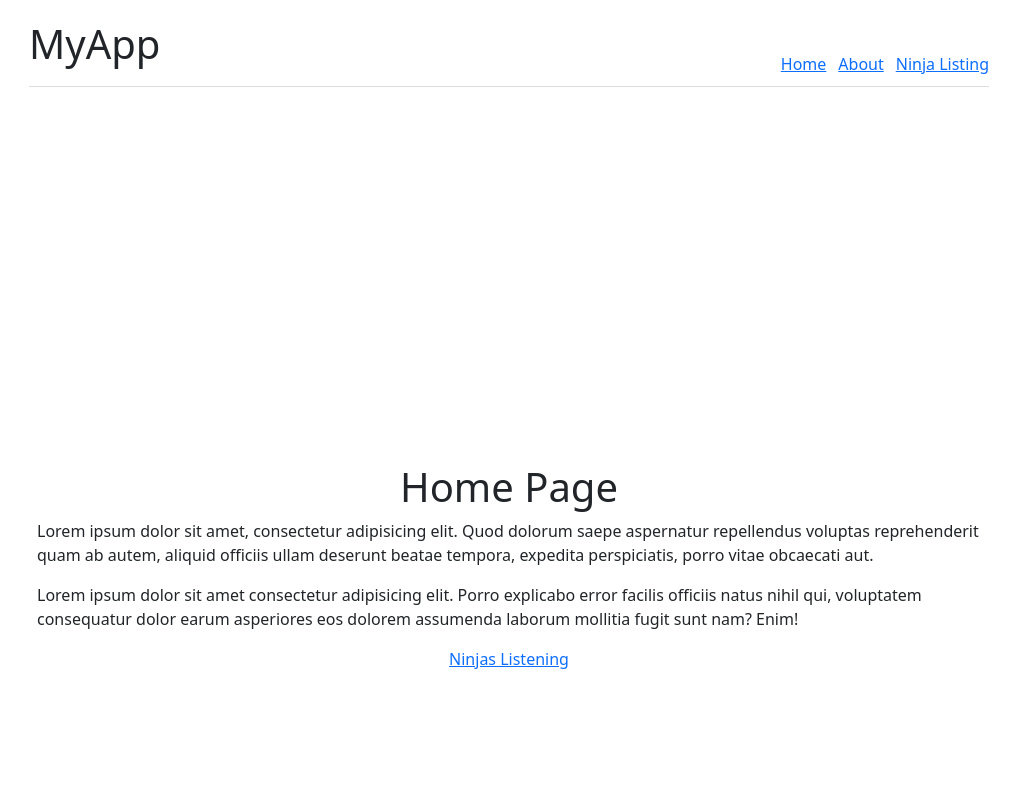
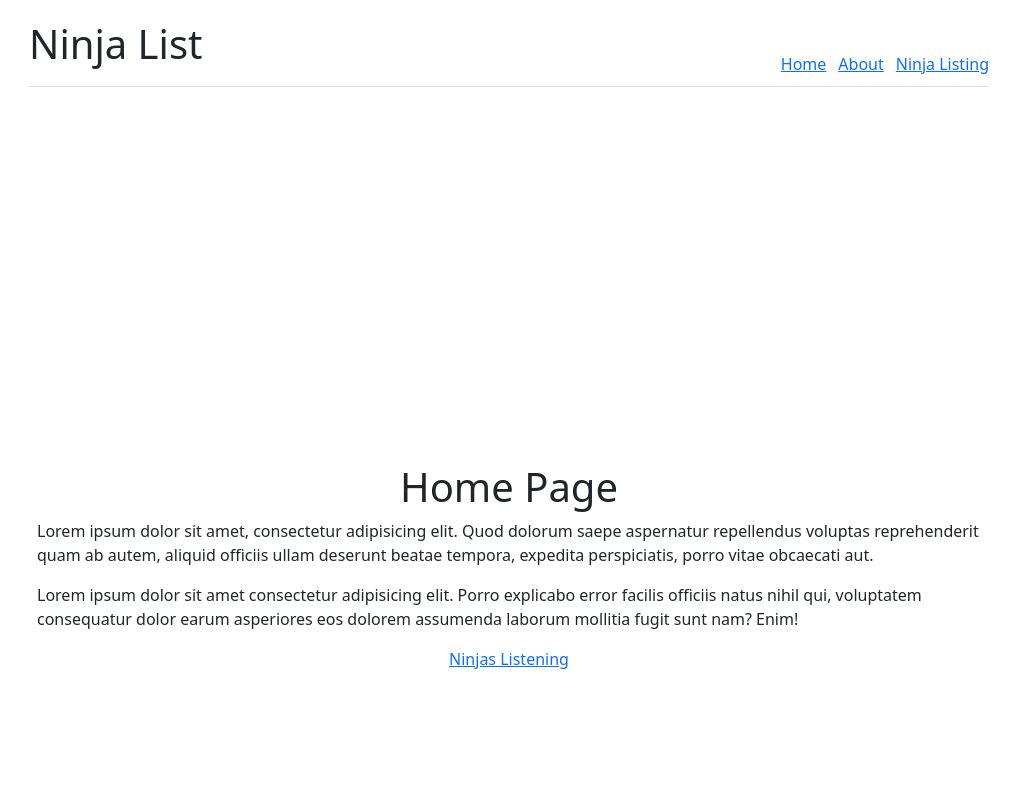
Before and after one commit to marouaneXan/crud-app-user-nextjs, a Next.js app: page / in a window 1280 px wide. Shown: the top 800 px of the page, without its empty margins (131-1150 px from the left). Built offline with nearby package versions, Linux system fonts and the light colour scheme.

Commit message:
some changes for navbar component

```diff
--- a/components/Navbar.js
+++ b/components/Navbar.js
@@ -3,11 +3,11 @@
   return (
     <nav>
       <div className="logo">
-        <h1>MyApp</h1>
+        <h1>Ninja List</h1>
       </div>
-      <Link href="/">Home</Link>
-      <Link href="/">About</Link>
-      <Link href="/">Ninja Listing</Link>
+      <Link href="/"><a>Home</a></Link>
+      <Link href="/About"><a>About</a></Link>
+      <Link href="/ninjas/"><a>Ninja Listing</a></Link>
     </nav>
   );
 };
```
